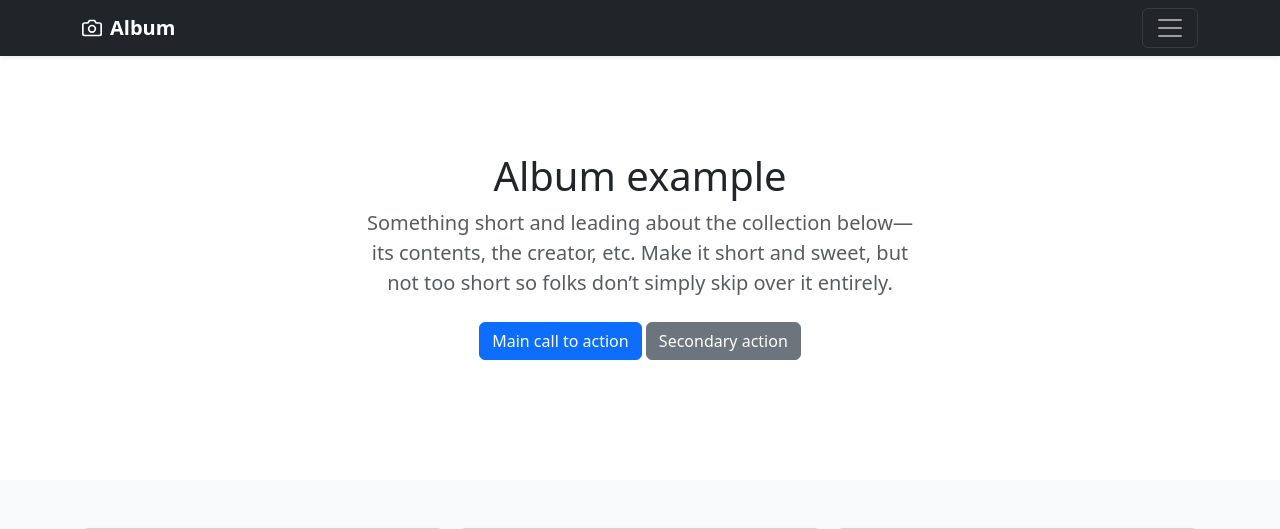
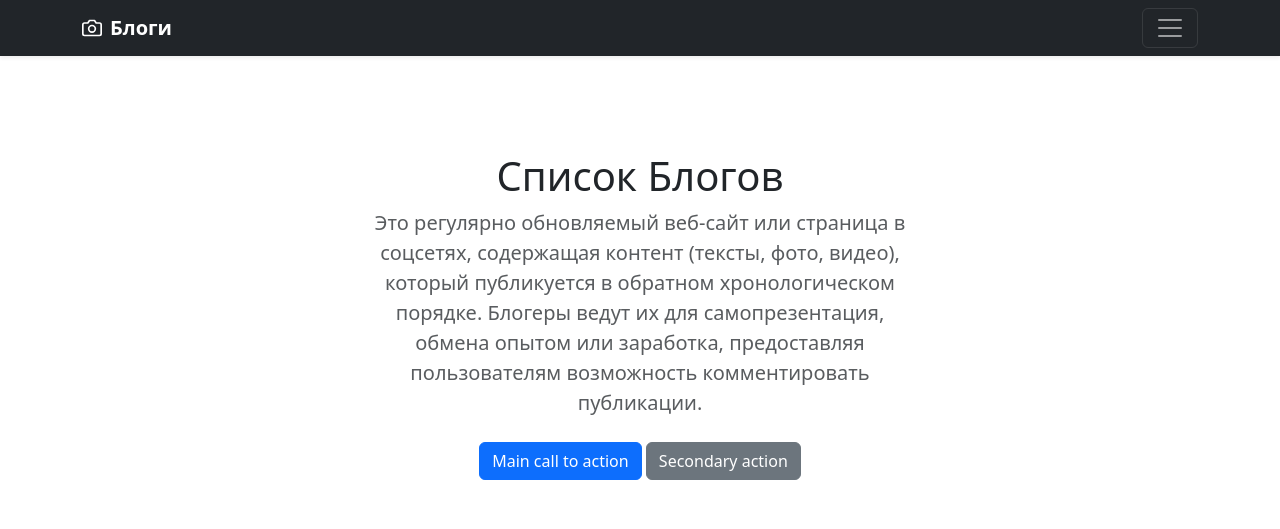
Before and after one commit to LilithB92/online-store-with_Django, a Django app: page /blogs/ in a window 1280 px wide. Shown: the top 529 px of the page. Run offline with Django 5.2, Linux system fonts and the light colour scheme; some libraries are stand-ins or nearby versions.

Commit message:
added migrations

```diff
--- a/blogs/templates/blogs/base.html
+++ b/blogs/templates/blogs/base.html
@@ -16,9 +16,12 @@
   </head>
   <body>
     <header data-bs-theme="dark">
+
      {% include 'blogs/includes/menu.html' %}
     </header>
     <main>
+    {% include 'blogs/includes/section_header.html' %}
+
     {% block content %}{% endblock %}
     </main>
     <footer class="text-body-secondary py-5">
--- a/blogs/templates/blogs/blog_list.html
+++ b/blogs/templates/blogs/blog_list.html
@@ -1,22 +1,7 @@
 {% extends 'blogs/base.html' %}
 {% block title %} Blogs {% endblock %}
 {% block content %}
-<section class="py-5 text-center container">
-        <div class="row py-lg-5">
-          <div class="col-lg-6 col-md-8 mx-auto">
-            <h1 class="fw-light">Album example</h1>
-            <p class="lead text-body-secondary">
-              Something short and leading about the collection below—its
-              contents, the creator, etc. Make it short and sweet, but not too
-              short so folks don’t simply skip over it entirely.
-            </p>
-            <p>
-              <a href="#" class="btn btn-primary my-2">Main call to action</a>
-              <a href="#" class="btn btn-secondary my-2">Secondary action</a>
-            </p>
-          </div>
-        </div>
-      </section>
+
       <div class="album py-5 bg-body-tertiary">
         <div class="container">
           <div class="row row-cols-1 row-cols-sm-2 row-cols-md-3 g-3">
--- a/blogs/templates/blogs/includes/menu.html
+++ b/blogs/templates/blogs/includes/menu.html
@@ -2,12 +2,11 @@
         <div class="container">
           <div class="row">
             <div class="col-sm-8 col-md-7 py-4">
-              <h4>About</h4>
+              <h4>Блоги</h4>
               <p class="text-body-secondary">
-                Add some information about the album below, the author, or any
-                other background context. Make it a few sentences long so folks
-                can pick up some informative tidbits. Then, link them off to
-                some social networking sites or contact information.
+                 Это регулярно обновляемый веб-сайт или страница в соцсетях, содержащая контент (тексты, фото, видео),
+                который публикуется в обратном хронологическом порядке. Блогеры ведут их для самопрезентация,
+                обмена опытом или заработка, предоставляя пользователям возможность комментировать публикации.
               </p>
             </div>
             <div class="col-sm-4 offset-md-1 py-4">
@@ -42,7 +41,7 @@
               ></path>
               <circle cx="12" cy="13" r="4"></circle>
             </svg>
-            <strong>Album</strong>
+            <strong>Блоги</strong>
           </a>
           <button
             class="navbar-toggler"
--- /dev/null
+++ b/blogs/templates/blogs/includes/section_header.html
@@ -0,0 +1,16 @@
+<section class="py-5 text-center container">
+        <div class="row py-lg-5">
+          <div class="col-lg-6 col-md-8 mx-auto">
+            <h1 class="fw-light">Список Блогов</h1>
+            <p class="lead text-body-secondary">
+              Это регулярно обновляемый веб-сайт или страница в соцсетях, содержащая контент (тексты, фото, видео),
+                который публикуется в обратном хронологическом порядке. Блогеры ведут их для самопрезентация,
+                обмена опытом или заработка, предоставляя пользователям возможность комментировать публикации.
+            </p>
+            <p>
+              <a href="#" class="btn btn-primary my-2">Main call to action</a>
+              <a href="#" class="btn btn-secondary my-2">Secondary action</a>
+            </p>
+          </div>
+        </div>
+      </section>
```
Also changed, not shown: blogs/migrations/0001_initial.py (added).
